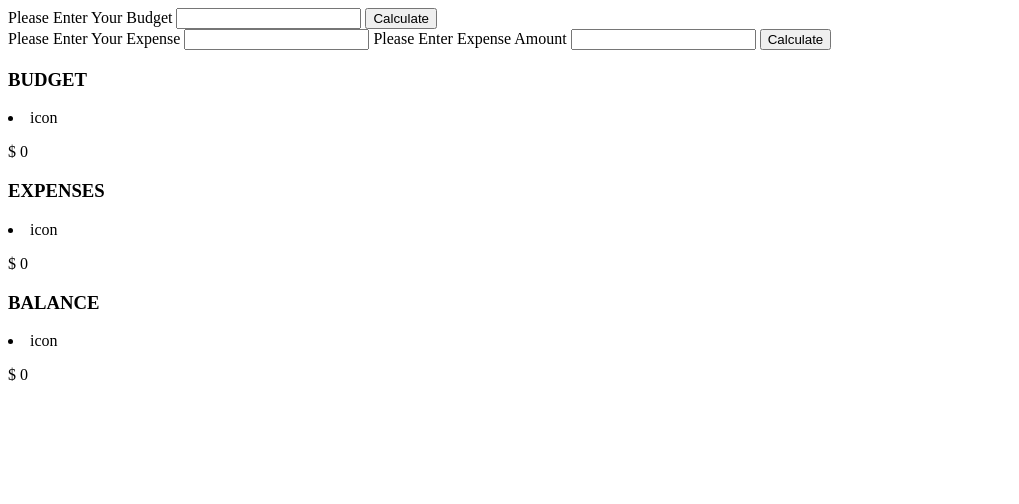
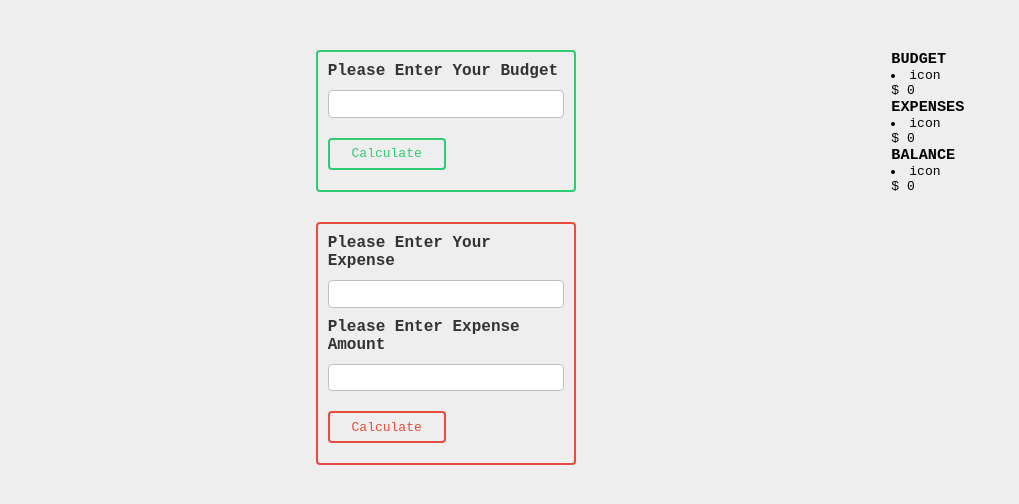
Before and after one commit to Saalu/Javascript_BudgetApp, a plain HTML site: page index.html in a window 1280 px wide. Shown: the whole page, without its empty margins (0-1019 px from the left). Drawn offline with Linux system fonts and the light colour scheme.

Commit message:
form style

```diff
--- a/index.html
+++ b/index.html
@@ -5,6 +5,7 @@
     <meta name="viewport" content="width=device-width, initial-scale=1.0">
     <meta http-equiv="X-UA-Compatible" content="ie=edge">
     <title>Budget App</title>
+    <link rel="stylesheet" href="style.css">
 </head>
 <body>
 
@@ -18,7 +19,7 @@
             <input type="submit" name="" value="Calculate" id="btn" class="btn">
         </form>
        </div>
-       <div class="one">
+       <div class="two">
         <form action="#">
             <label for="budget">Please Enter Your Expense</label>
             <input type="text" id="expense-name">
--- a/style.css
+++ b/style.css
@@ -0,0 +1,79 @@
+*{
+
+    margin:0;
+    padding: 0;
+    box-sizing: border-box;
+    font-family: monospace
+}
+
+:root{
+    --red:#e74c3c;
+    --green: #2ecc71;
+    --blue:#03A9F4 ;
+    --dark:#333 ;
+    --yellow: #FFC107;
+    --shadow: 2px 2px 5px rgba(0,0,0,.5)
+}
+body{
+    background:#eee;
+}
+
+.container{
+    display: flex;
+    justify-content: space-evenly;
+    margin-top: 50px;
+}
+
+form{
+    border: 2px solid var(--green);
+    width: 260px;
+    padding: 10px;
+    border-radius: 4px;
+}
+form label{
+    font-size: large;
+    font-weight: bold;
+    color: var(--dark)
+}
+form input {
+    width: 100%;
+    margin: 10px 0;
+    padding: .3rem 0;
+    font-size: 1.2rem;
+    padding-left: 5px;
+    border: 1px solid #c0c0c0;
+    border-radius: 4px;
+
+}
+form .btn{
+    width: 50%;
+    font-size: 1rem;
+    text-align: center;
+    border:2px solid var(--green);
+    border-radius: 4px;
+    padding: .5rem;
+    text-transform: capitalize;
+    background: transparent;
+}
+
+form input focus{
+    border-color: #03A9F4;
+}
+
+.one form{
+
+}
+.one form .btn{
+    border: 2px solid var(--green);
+    color: var(--green);
+}
+.two form{
+    background: ;
+    border: 2px solid var(--red);
+    margin-top: 30px;
+}
+
+.two form .btn{
+    border: 2px solid var(--red);
+    color: var(--red);
+}
```
